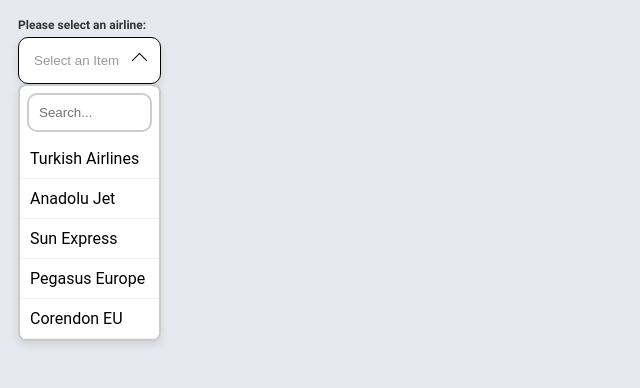
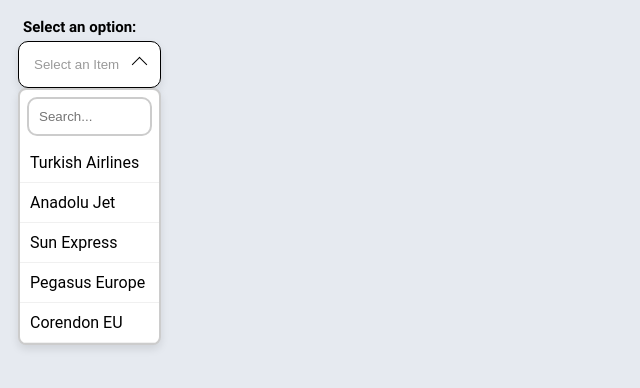
Before and after one commit to Mwiert/miniSpa, a Vue app: page /summerLovers in a window 1280 px wide. Both pictures are taken after a click on the button "Select an Item". Shown: the top 388 px of the page, without its empty margins (0-640 px from the left). Built offline with nearby package versions, Linux system fonts and the light colour scheme; a web font is replaced by a local one.

Commit message:
resolved

```diff
--- a/src/components/UIDropdown.vue
+++ b/src/components/UIDropdown.vue
@@ -1,19 +1,17 @@
 <template>
   <div class="ui-dropdown-c">
-    <label class="ui-dropdown-label">{{ label }}</label>
+    <label class="ui-dropdown-label">Select an option:</label>
     <button
       @click="toggleDropdown"
       :class="{ 'ui-dropdown-button-active': isOpen }"
       class="ui-dropdown-button"
-      aria-haspopup="listbox"
-      :aria-expanded="isOpen"
     >
       <span :class="{ 'placeholder-text': !selectedItem }">
         {{ selectedItem || placeHolder }}
       </span>
       <span class="arrow" :class="{ 'arrow-up': isOpen }"></span>
     </button>
-    <div v-if="isOpen" class="dropdown-menu" role="listbox">
+    <div v-if="isOpen" class="ui-dropdown-menu">
       <div class="search-container">
         <input
           v-if="searchable"
@@ -21,21 +19,16 @@
           v-model="searchQuery"
           placeholder="Search..."
           class="dropdown-search"
-          aria-controls="dropdown-options"
         />
         <span v-if="searchQuery" class="clear-search" @click="clearSearch">×</span>
       </div>
-      <div id="dropdown-options" role="optionlist">
       <div
         v-for="(item, index) in filteredItems"
         :key="index"
         @click="selectItem(item)"
         class="dropdown-item"
-          role="option"
-          :aria-selected="item === selectedItem"
       >
         {{ item }}
-        </div>
       </div>
     </div>
   </div>
@@ -45,11 +38,14 @@
 export default {
   name: 'DropdownComponent',
 
+  data() {
+    return {
+      selectedItem: this.initialSelectedItem as string | null,
+      isOpen: false,
+      searchQuery: ''
+    }
+  },
   props: {
-    label: {
-      type: String,
-      default: 'Select an option'
-    },
     initialSelectedItem: {
       type: String,
       default: null
@@ -64,13 +60,6 @@
     },
     items: {
       type: Array as () => string[]
-    }
-  },
-  data() {
-    return {
-      selectedItem: this.initialSelectedItem as string | null,
-      isOpen: false,
-      searchQuery: ''
     }
   },
   computed: {
@@ -89,9 +78,11 @@
       this.isOpen = false
       this.$emit('update:selectedItem', item)
     },
+
     clearSearch() {
       this.searchQuery = ''
     },
+
     handleClickOutside(event: MouseEvent) {
       const target = event.target as HTMLElement
       if (!this.$el.contains(target)) {
@@ -115,11 +106,11 @@
   margin: 10px;
 
   .ui-dropdown-label {
+    display: block;
     margin-bottom: 5px;
-    display: block;
+    margin-left: 5px;
     font-weight: bold;
-    color: #333;
-    font-size: 12px;
+    font-size: 15px;
   }
 
   .ui-dropdown-button {
@@ -155,7 +146,7 @@
     }
   }
 
-  .dropdown-menu {
+  .ui-dropdown-menu {
     position: absolute;
     top: 100%;
     left: 0;
```
Lines whose indentation alone changed are shown as unchanged.
